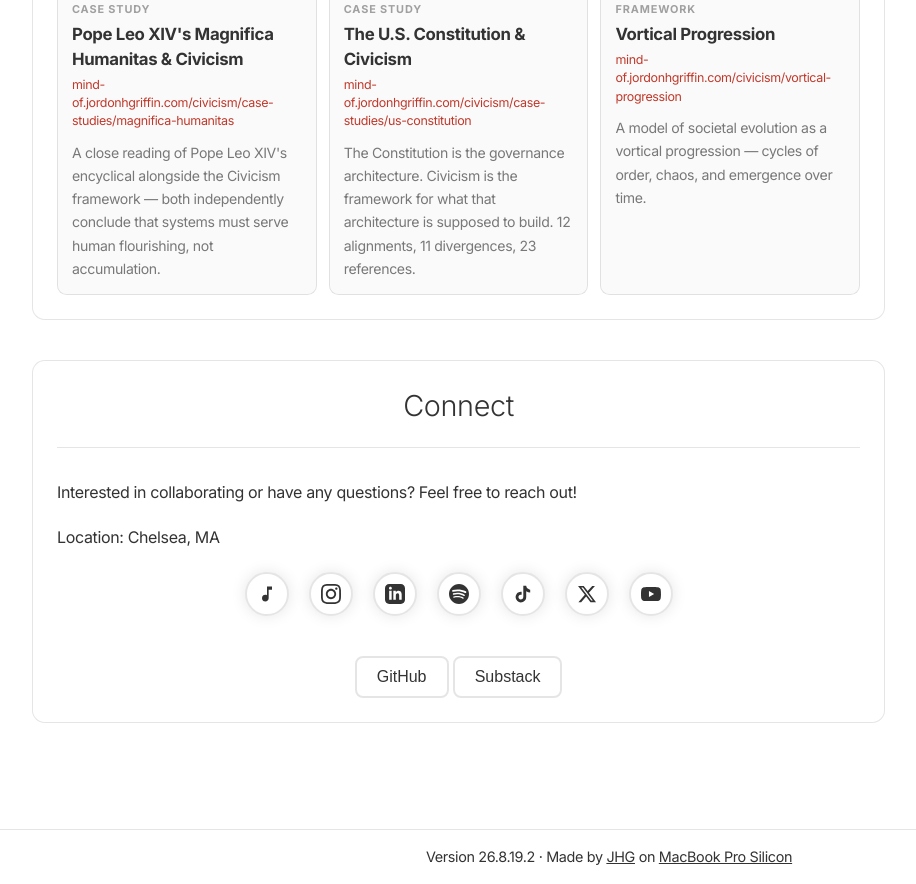
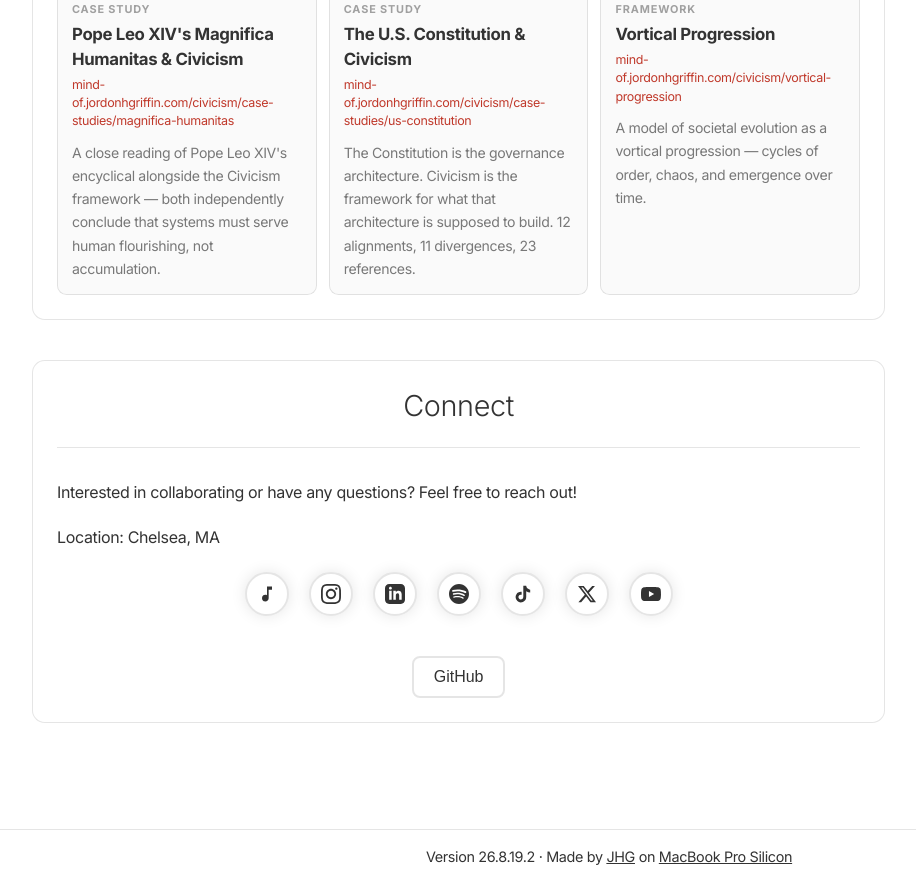
Before and after one commit to jordonhgriffin/jhg, a website: page index.html in a window 1280 px wide. Shown: the part 5332-6216 px from the top of the page, without its empty margins (31-947 px from the left). Drawn offline with Linux system fonts and the light colour scheme.

Commit message:
Update index.html

```diff
--- a/index.html
+++ b/index.html
@@ -3071,9 +3071,6 @@
                     >GitHub</a
                   >
                 </button>
-                <button class="cta-button">
-                  <a href="https://jordonhgriffin.substack.com" target="_blank" rel="noopener">Substack</a>
-                </button>
               </div>
             </div>
           </div>
```
